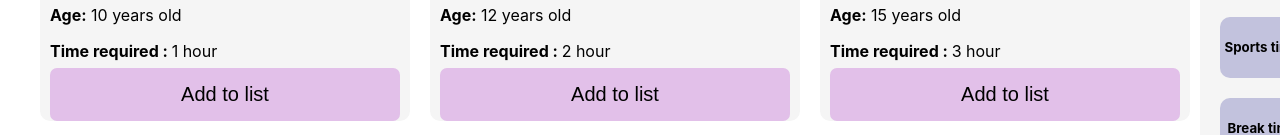
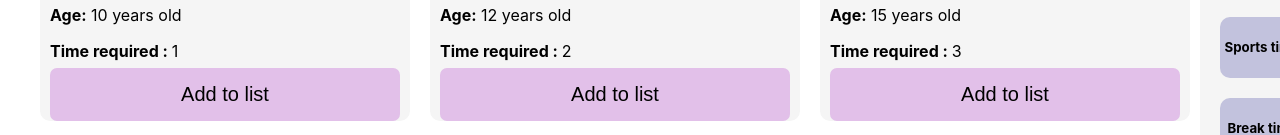
Before and after one commit to constobidullah/practice-project-8, a React (Create React App) app: page / in a window 1280 px wide. Shown: the part 618-753 px from the top of the page. Built offline with nearby package versions, Linux system fonts and the light colour scheme.

Commit message:
experience time plus count added fixed

```diff
--- a/public/fakeAPI.json
+++ b/public/fakeAPI.json
@@ -1,28 +1,28 @@
 [
-   {"id": 1,"name": "Voli", "time": "1 hour", "img":"https://cdn.britannica.com/08/190908-131-A6B6D47D/Volleyball-match.jpg", "rules": "20-10am", "age": "10 years old"},
+   {"id": 1,"name": "Voli", "time": 1, "img":"https://cdn.britannica.com/08/190908-131-A6B6D47D/Volleyball-match.jpg", "rules": "20-10am", "age": "10 years old"},
 
-   {"id": 2,"name": "Basket", "time": "2 hour", "img":"https://cdn.britannica.com/44/193844-050-11485B18/ball-net-basketball-game-arena.jpg?q=60", "rules": "20-10am", "age": "12 years old"},
+   {"id": 2,"name": "Basket", "time": 2, "img":"https://cdn.britannica.com/44/193844-050-11485B18/ball-net-basketball-game-arena.jpg?q=60", "rules": "20-10am", "age": "12 years old"},
 
-   {"id": 3,"name": "Cricket", "time": "3 hour", "img":"https://img1.hscicdn.com/image/upload/f_auto/lsci/db/PICTURES/CMS/305900/305964.jpg", "rules": "20-10am", "age": "15 years old"},
+   {"id": 3,"name": "Cricket", "time": 3, "img":"https://img1.hscicdn.com/image/upload/f_auto/lsci/db/PICTURES/CMS/305900/305964.jpg", "rules": "20-10am", "age": "15 years old"},
 
-   {"id": 4,"name": "Holi", "time": "1 hour", "img":"https://media.istockphoto.com/photos/hockey-picture-id134114864?k=20&m=134114864&s=612x612&w=0&h=NfECClNkuR5rYbl_W4JCxF1Zspc03s98EvlVitpAegI=", "rules": "20-10am", "age": "17 years old"},
+   {"id": 4,"name": "Holi", "time": 4, "img":"https://media.istockphoto.com/photos/hockey-picture-id134114864?k=20&m=134114864&s=612x612&w=0&h=NfECClNkuR5rYbl_W4JCxF1Zspc03s98EvlVitpAegI=", "rules": "20-10am", "age": "17 years old"},
 
-   {"id":5,"name": "stick", "time": "1 hour", "img":"https://m.media-amazon.com/images/I/61IUy9GAkSL._AC_SL1500_.jpg", "rules": "20-10am", "age": "22 years old"},
+   {"id":5,"name": "stick", "time": 6, "img":"https://m.media-amazon.com/images/I/61IUy9GAkSL._AC_SL1500_.jpg", "rules": "20-10am", "age": "22 years old"},
 
-   {"id": 6,"name": "Tenis", "time": "1 hour", "img":"https://upload.wikimedia.org/wikipedia/commons/thumb/3/37/Roland_Garros_2012_Ballkid.jpg/1200px-Roland_Garros_2012_Ballkid.jpg", "rules": "20-10am", "age": "24 years old"},
+   {"id": 6,"name": "Tenis", "time": 7, "img":"https://upload.wikimedia.org/wikipedia/commons/thumb/3/37/Roland_Garros_2012_Ballkid.jpg/1200px-Roland_Garros_2012_Ballkid.jpg", "rules": "20-10am", "age": "24 years old"},
 
-   {"id": 7,"name": "baby ball", "time": "1 hour", "img":"https://encrypted-tbn0.gstatic.com/images?q=tbn:ANd9GcSwhzpOadlzA2RHxViDci0chxEGUCC6L-C21g&usqp=CAU", "rules": "20-10am", "age": "26 years old"},
+   {"id": 7,"name": "baby ball", "time": 6, "img":"https://encrypted-tbn0.gstatic.com/images?q=tbn:ANd9GcSwhzpOadlzA2RHxViDci0chxEGUCC6L-C21g&usqp=CAU", "rules": "20-10am", "age": "26 years old"},
 
-   {"id": 8,"name": "Cow football", "time": "1 hour", "img":"https://encrypted-tbn0.gstatic.com/images?q=tbn:ANd9GcQL2ESFRUHyES1z3zFN2l6ir83jhdvWX2awmw&usqp=CAU", "rules": "20-10am", "age": "27 years old"},
+   {"id": 8,"name": "Cow football", "time": 3, "img":"https://encrypted-tbn0.gstatic.com/images?q=tbn:ANd9GcQL2ESFRUHyES1z3zFN2l6ir83jhdvWX2awmw&usqp=CAU", "rules": "20-10am", "age": "27 years old"},
 
-   {"id": 9,"name": "Football", "time": "1 hour", "img":"https://encrypted-tbn0.gstatic.com/images?q=tbn:ANd9GcSBRin3HJk0hRAhVqEc1ehHGdObdPrdkT7AfA&usqp=CAU", "rules": "20-10am", "age": "25 years old"},
+   {"id": 9,"name": "Football", "time": 4, "img":"https://encrypted-tbn0.gstatic.com/images?q=tbn:ANd9GcSBRin3HJk0hRAhVqEc1ehHGdObdPrdkT7AfA&usqp=CAU", "rules": "20-10am", "age": "25 years old"},
 
-   {"id": 10,"name": "Hit ball", "time": "1 hour", "img":"https://encrypted-tbn0.gstatic.com/images?q=tbn:ANd9GcRL3h6fzfjNIcccL6_oiBC_b606YA5CeIWQ17C8BDzeWSktMbh9k4hs00ehgJPhlPNkpCY&usqp=CAU", "rules": "20-10am", "age": "26 years old"},
+   {"id": 10,"name": "Hit ball", "time": 3, "img":"https://encrypted-tbn0.gstatic.com/images?q=tbn:ANd9GcRL3h6fzfjNIcccL6_oiBC_b606YA5CeIWQ17C8BDzeWSktMbh9k4hs00ehgJPhlPNkpCY&usqp=CAU", "rules": "20-10am", "age": "26 years old"},
 
-   {"id": 11,"name": "Exercise ball", "time": "1 hour", "img":"https://encrypted-tbn0.gstatic.com/images?q=tbn:ANd9GcQ6IfhHPGBWY7IgVw_EFtb7CdZxgbua6v5Km_Uc_4tBfXPen0jGayD34Y4afpYW7RalCk8&usqp=CAU", "rules": "20-10am", "age": "29 years old"},
+   {"id": 11,"name": "Exercise ball", "time": 4, "img":"https://encrypted-tbn0.gstatic.com/images?q=tbn:ANd9GcQ6IfhHPGBWY7IgVw_EFtb7CdZxgbua6v5Km_Uc_4tBfXPen0jGayD34Y4afpYW7RalCk8&usqp=CAU", "rules": "20-10am", "age": "29 years old"},
 
-   {"id": 12,"name": "cute baby ball", "time": "1 hour", "img":"https://encrypted-tbn0.gstatic.com/images?q=tbn:ANd9GcRHDtnsHmjOiT2WViWK7Isz3DKkoyyZ4RzY1Vukhhu8jzyjqqfoUfDURFSGWlviK1xtUfg&usqp=CAU", "rules": "20-10am", "age": "30 years old"},
+   {"id": 12,"name": "cute baby ball", "time": 3, "img":"https://encrypted-tbn0.gstatic.com/images?q=tbn:ANd9GcRHDtnsHmjOiT2WViWK7Isz3DKkoyyZ4RzY1Vukhhu8jzyjqqfoUfDURFSGWlviK1xtUfg&usqp=CAU", "rules": "20-10am", "age": "30 years old"},
 
-   {"id": 13,"name": "Football", "time": "1 hour", "img":"https://images.unsplash.com/photo-1614632537190-23e4146777db?ixlib=rb-1.2.1&ixid=MnwxMjA3fDB8MHxleHBsb3JlLWZlZWR8M3x8fGVufDB8fHx8&w=1000&q=80", "rules": "20-10am", "age": "33 years old"}
+   {"id": 13,"name": "Football", "time": 2, "img":"https://images.unsplash.com/photo-1614632537190-23e4146777db?ixlib=rb-1.2.1&ixid=MnwxMjA3fDB8MHxleHBsb3JlLWZlZWR8M3x8fGVufDB8fHx8&w=1000&q=80", "rules": "20-10am", "age": "33 years old"}
 
 ]
--- a/src/App.js
+++ b/src/App.js
@@ -1,11 +1,11 @@
-import logo from './logo.svg';
+
 import './App.css';
 import Header from './component/header/Header';
 import Cart from './component/cart/Cart';
 
 function App() {
   return (
-    <div>
+    <div className='app'>
       <Header></Header>
       <Cart></Cart>
     </div>
--- a/src/component/Cart-Item/Cart-Item.js
+++ b/src/component/Cart-Item/Cart-Item.js
@@ -9,14 +9,16 @@ const CartItem = (props) => {
          <img src={img} alt="images" />
 
          <div className='cart-item-text'>
+
             <h2>{name}</h2>
             <p>Lorem ipsum dolor sit amet consectetur adipisicing elit. Sint illum iste nisi atque tempore architecto, maxime reiciendis. Dolor, inventore quidem.</p>
             <p><strong>Age:</strong> {age} </p>
             <p><strong>Time required : </strong>{time}</p>
+
          </div>
 
          <div className='cart-item-btn'>
-            <button onClick={() => addToListBtn(props)}>Add to list </button>
+            <button onClick={() => addToListBtn(props.cart)}>Add to list </button>
          </div>
       </div>
    );
--- a/src/component/founder/Founder.js
+++ b/src/component/founder/Founder.js
@@ -17,7 +17,7 @@ const Founder = ({ cart }) => {
 
    let total = 0;
    for (const add of cart) {
-      total = total + isNaN(add.time);
+      total = total + add.time;
    }
 
    const handleBreakTime = id => {
--- a/src/component/header/Header.css
+++ b/src/component/header/Header.css
@@ -8,9 +8,13 @@
 
 }
 
+.header-text h1 {
+   font-size: 2em;
+}
+
 .header-component img {
-   width: 50px;
-   height: 50px;
+   width: 30px;
+   height: 30px;
    border-radius: 150px;
 }
 
--- a/src/component/header/Header.js
+++ b/src/component/header/Header.js
@@ -6,7 +6,7 @@ const Header = () => {
       <div>
          <div className='header-component'>
             <img src={logo} alt="" />
-            <div>
+            <div className='header-text'>
                <h1>Sports-Club</h1>
             </div>
          </div>
```
Also changed, not shown: src/component/cart/Cart.js (+0 -7 lines).
